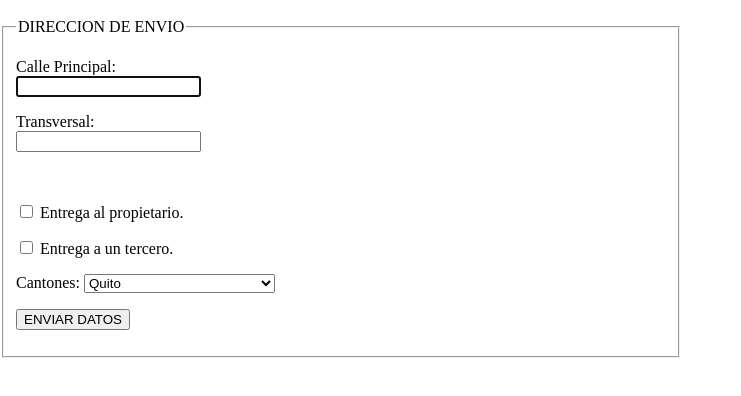
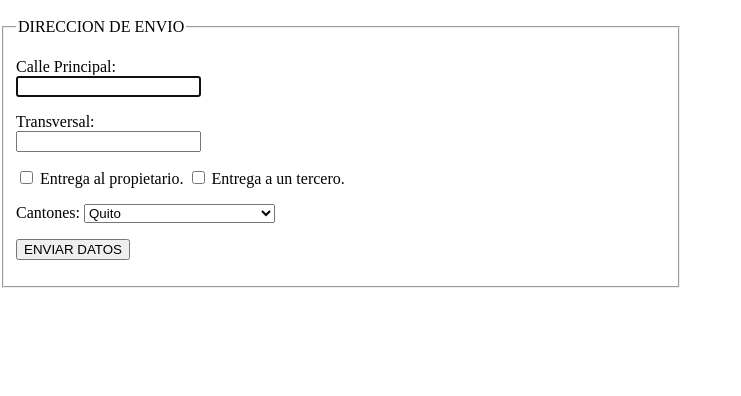
Before and after one commit to mvespin1/10038-Actividad01, a plain HTML site: page html/form1.html in a window 1280 px wide. Shown: the whole page, without its empty margins (0-741 px from the left). Drawn offline with Linux system fonts and the light colour scheme; files whose address does not match are found by name.

Commit message:
Cambio 2

```diff
--- a/html/form1.html
+++ b/html/form1.html
@@ -32,17 +32,13 @@
       <p>
         <label for="transversal" >Transversal:</label><br>
         <input type="text" name="transversal" id="transversal" required>
-      </p><br>
+      </p>
 
-      <p>
         <input type="checkbox" id="entregaPro" name="entregaPro" value="1">
         <label for="entregaPro">Entrega al propietario.</label>
-      </p>
 
-      <p>
         <input type="checkbox" id="entregaTercero" name="entregaTercero" value="1">
         <label for="entregaTercero">Entrega a un tercero.</label>
-      </p>
 
       <p>
         <label for="cantones">Cantones: </label>
```
